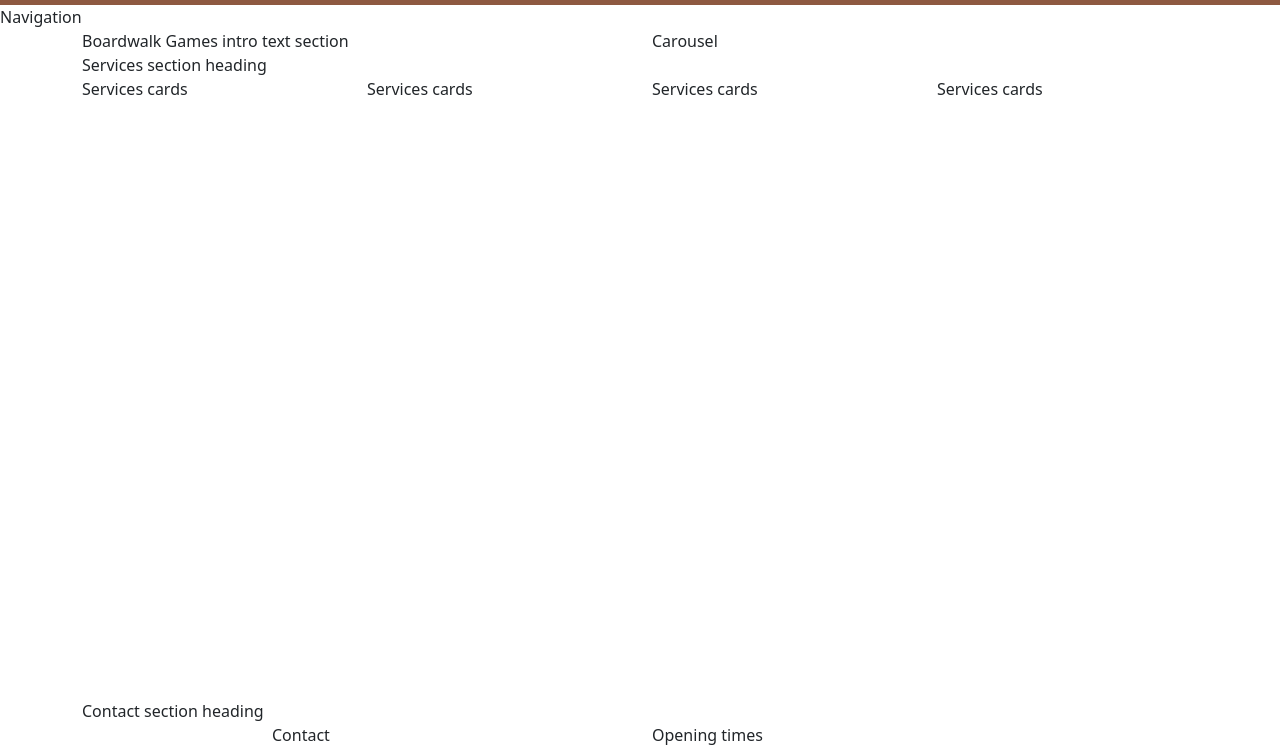
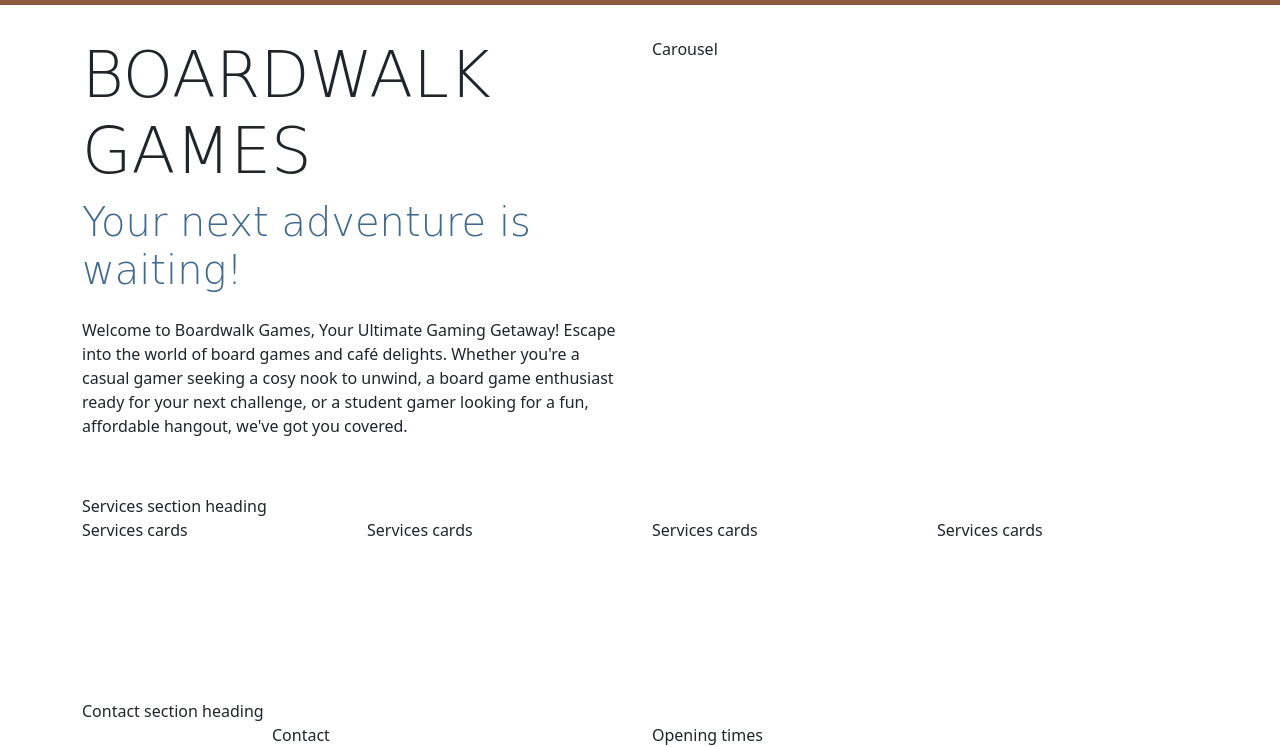
Before and after one commit to Swooosch/boardwalk-games, a plain HTML site: page index.html in a window 1280 px wide. Shown: the part 53-800 px from the top of the page. Drawn offline with nearby package versions, Linux system fonts and the light colour scheme; a web font is replaced by a local one.

Commit message:
adding the header text

```diff
--- a/assets/css/style.css
+++ b/assets/css/style.css
@@ -21,10 +21,16 @@ body {
 h1, h2, h3 {
     font-family: var(--secondary-font);
     color: var(--primary-color);
+    text-transform: uppercase;
 }
 
 .sub-heading-color {
     color: var(--highlight-color);
+}
+
+.section {
+    margin-top: 2rem;
+    margin-bottom: 2rem;
 }
 
 /* Grid visualisation CSS for testing */
@@ -47,3 +53,10 @@ h1, h2, h3 {
 #navbar .logo  {
     width: 30px;
 }
+
+
+/* Header */
+
+#header .lead {
+    font-family: var(--secondary-font);
+}
--- a/index.html
+++ b/index.html
@@ -4,7 +4,8 @@
 <head>
     <meta charset="UTF-8">
     <meta name="viewport" content="width=device-width, initial-scale=1.0">
-    <meta name="description" content="Boardwalk Games, your ultimate gaming retreat! Perfect for casual gamers, enthusiasts, and student gatherings. Visit us for your next adventure in board gaming.">
+    <meta name="description"
+        content="Boardwalk Games, your ultimate gaming retreat! Perfect for casual gamers, enthusiasts, and student gatherings. Visit us for your next adventure in board gaming.">
 
     <!-- favicons generated by favicon.io -->
     <link rel="apple-touch-icon" sizes="180x180" href="/assets/images/apple-touch-icon.png">
@@ -23,15 +24,19 @@
     <title>Boardwalk Games | Home</title>
 
 </head>
+<!-- Classes on body set to work with mt-auto on footer to ensure it always stays at the bottom of the page -->
 
-<!-- Nav bar -->
-
+<body class="d-flex flex-column min-vh-100">
+    <!-- Navigation -->
+    <div>
         <nav id="navbar" class="navbar navbar-expand-lg" data-bs-theme="dark"">
-    <div class="container">
+            <div class=" container">
             <a class="navbar-brand" href="index.html">
                 <img src="assets/images/logo-sm-white.png" alt="Boardwalk Games logo" class="logo">
             </a>
-      <button class="navbar-toggler" type="button" data-bs-toggle="collapse" data-bs-target="#navbarSupportedContent" aria-controls="navbarSupportedContent" aria-expanded="false" aria-label="Toggle navigation">
+            <button class="navbar-toggler" type="button" data-bs-toggle="collapse"
+                data-bs-target="#navbarSupportedContent" aria-controls="navbarSupportedContent" aria-expanded="false"
+                aria-label="Toggle navigation">
                 <span class="navbar-toggler-icon"></span>
             </button>
             <div class="collapse navbar-collapse" id="navbarSupportedContent">
@@ -52,15 +57,19 @@
             </div>
     </div>
     </nav>
-<!-- Classes on body set to work with mt-auto on footer to ensure it always stays at the bottom of the page -->
-<body class="d-flex flex-column min-vh-100">
-    <!-- Navigation -->
-     <div>Navigation</div>
+    </div>
 
     <!-- Header with carousel -->
-      <header class="container">
+    <header id="header" class="container section">
         <div class="row">
-            <div class="col-12 col-xl-6">Boardwalk Games intro text section</div>
+            <div class="col-12 col-xl-6 text-center text-xl-start">
+                <h1 class="display-3">Boardwalk Games</h1>
+                <p class="lead display-6 sub-heading-color">Your next adventure is waiting!</p>
+                <p class="my-4">Welcome to Boardwalk Games, Your Ultimate Gaming Getaway! Escape into the world of board games and
+                    café delights. Whether you're a casual gamer seeking a cosy nook to unwind, a board game enthusiast
+                    ready for your next challenge, or a student gamer looking for a fun, affordable hangout, we've got
+                    you covered.</p>
+            </div>
             <div class="col-12 col-xl-6">Carousel</div>
         </div>
     </header>
```
Lines whose indentation alone changed are shown as unchanged.
